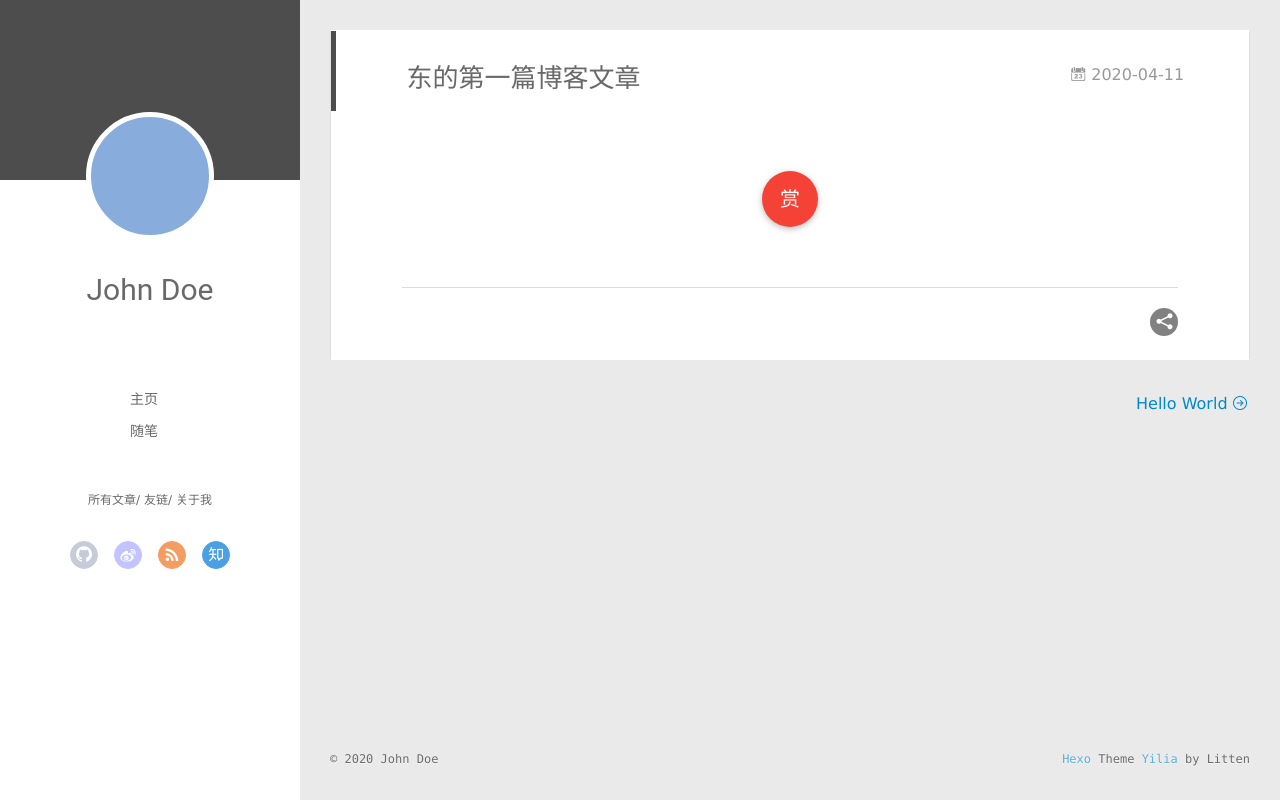
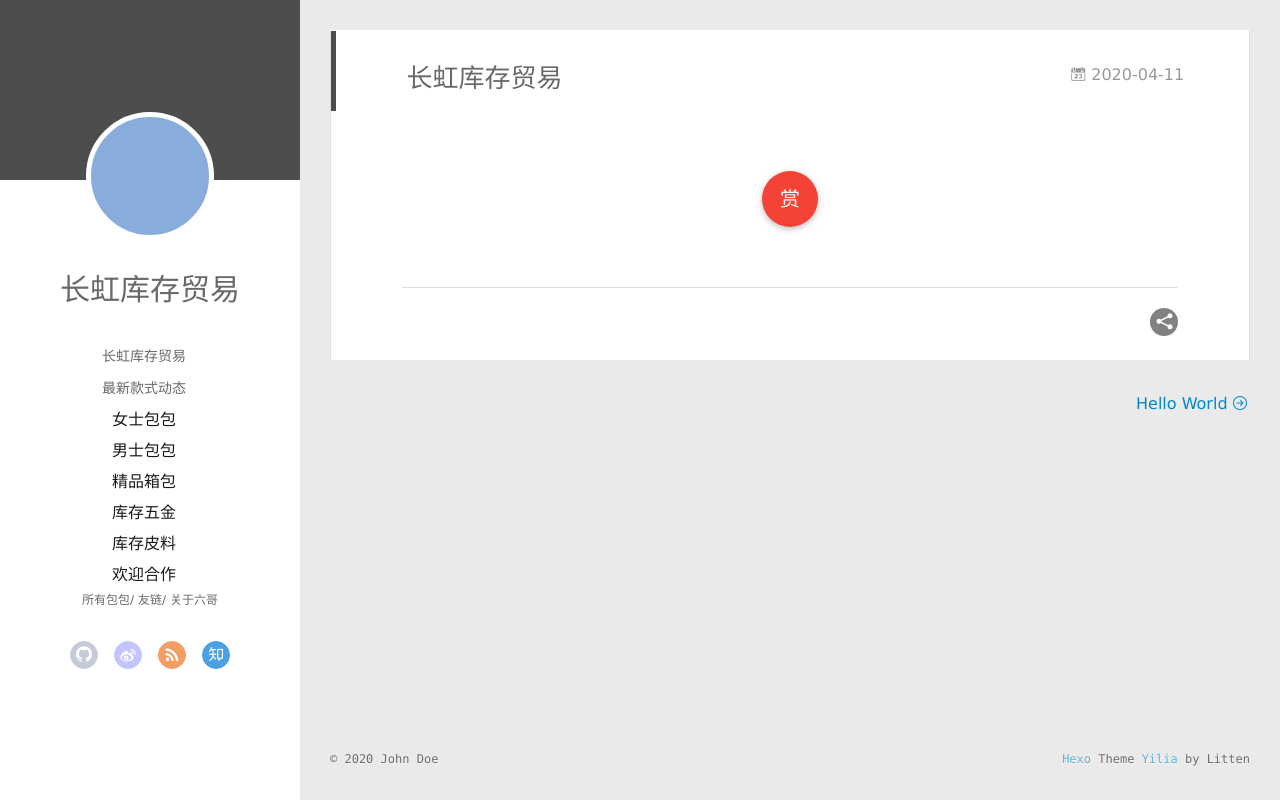
Before and after one commit to dongzhi1318/dongzhi1318.github.io, a plain HTML site: page 2020/04/11/东的第一篇博客文章/index.html in a window 1280 px wide. Drawn offline with Linux system fonts and the light colour scheme; no server answers.

Commit message:
Site updated: 2020-04-13 21:37:31

```diff
--- a/2020/04/11/东的第一篇博客文章/index.html
+++ b/2020/04/11/东的第一篇博客文章/index.html
@@ -6,10 +6,10 @@
   <meta name="renderer" content="webkit">
   <meta http-equiv="X-UA-Compatible" content="IE=edge" >
   <link rel="dns-prefetch" href="http://yoursite.com">
-  <title>东的第一篇博客文章 | Hexo</title>
+  <title>长虹库存贸易</title>
   <meta name="viewport" content="width=device-width, initial-scale=1, maximum-scale=1">
   <meta property="og:type" content="article">
-<meta property="og:title" content="东的第一篇博客文章">
+<meta property="og:title" content="长虹库存贸易网站">
 <meta property="og:url" content="http://yoursite.com/2020/04/11/%E4%B8%9C%E7%9A%84%E7%AC%AC%E4%B8%80%E7%AF%87%E5%8D%9A%E5%AE%A2%E6%96%87%E7%AB%A0/index.html">
 <meta property="og:site_name" content="Hexo">
 <meta property="og:locale" content="en_US">
@@ -48,23 +48,28 @@
 			<img src="" class="js-avatar">
 		</a>
 		<hgroup>
-		  <h1 class="header-author"><a href="/">John Doe</a></h1>
+		  <h1 class="header-author"><a href="/">长虹库存贸易</a></h1>
 		</hgroup>
 
 
 		<nav class="header-menu">
 			<ul>
 
-				<li><a href="/">主页</a></li>
+				<li><a href="/">长虹库存贸易</a></li>
 
-				<li><a href="/tags/%E9%9A%8F%E7%AC%94/">随笔</a></li>
-
+				<li><a href="/tags/%E9%9A%8F%E7%AC%94/">最新款式动态</a></li>
+	        	<li>女士包包</li>
+				<li>男士包包</li>
+				<li>精品箱包</li>
+				<li>库存五金</li>
+				<li>库存皮料</li>
+				<li>欢迎合作</li>
 			</ul>
 		</nav>
 		<nav class="header-smart-menu">
 
 
-    			<a q-on="click: openSlider(e, 'innerArchive')" href="javascript:void(0)">所有文章</a>
+    			<a q-on="click: openSlider(e, 'innerArchive')" href="javascript:void(0)">所有包包</a>
 
 
 
@@ -72,7 +77,7 @@
 
 
 
-    			<a q-on="click: openSlider(e, 'aboutme')" href="javascript:void(0)">关于我</a>
+    			<a q-on="click: openSlider(e, 'aboutme')" href="javascript:void(0)">关于六哥</a>
 
 
 		</nav>
@@ -106,7 +111,7 @@
 				<img src="" class="js-avatar">
 			</div>
 			<hgroup>
-			  <h1 class="header-author js-header-author">John Doe</h1>
+			  <h1 class="header-author js-head-author">长虹库存贸易</h1>
 			</hgroup>
 
 
@@ -159,7 +164,7 @@
 
 
     <h1 class="article-title" itemprop="name">
-      东的第一篇博客文章
+      长虹库存贸易
     </h1>
 
 
@@ -185,7 +190,7 @@
             <span class="tooltip-content">
               <span class="tooltip-text">
                 <span class="tooltip-inner">
-                  <p class="reward-p"><i class="icon icon-quo-left"></i>谢谢你请我吃糖果<i class="icon icon-quo-right"></i></p>
+                  <p class="reward-p"><i class="icon icon-quo-left"></i>谢谢您的关照<i class="icon icon-quo-right"></i></p>
                   <div class="reward-box">
 
 
```
Also changed, not shown: index.html (+15 -11 lines).
